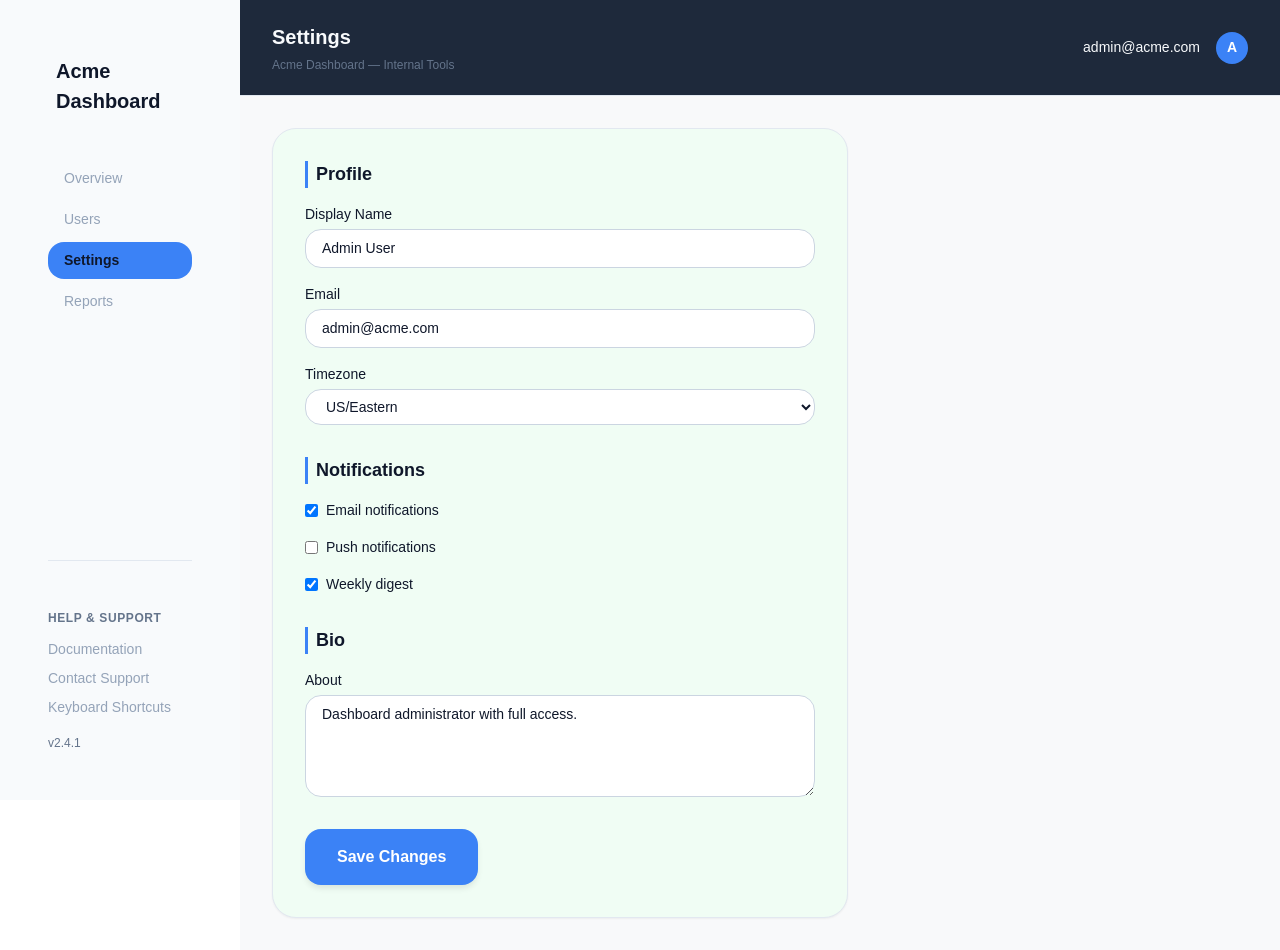
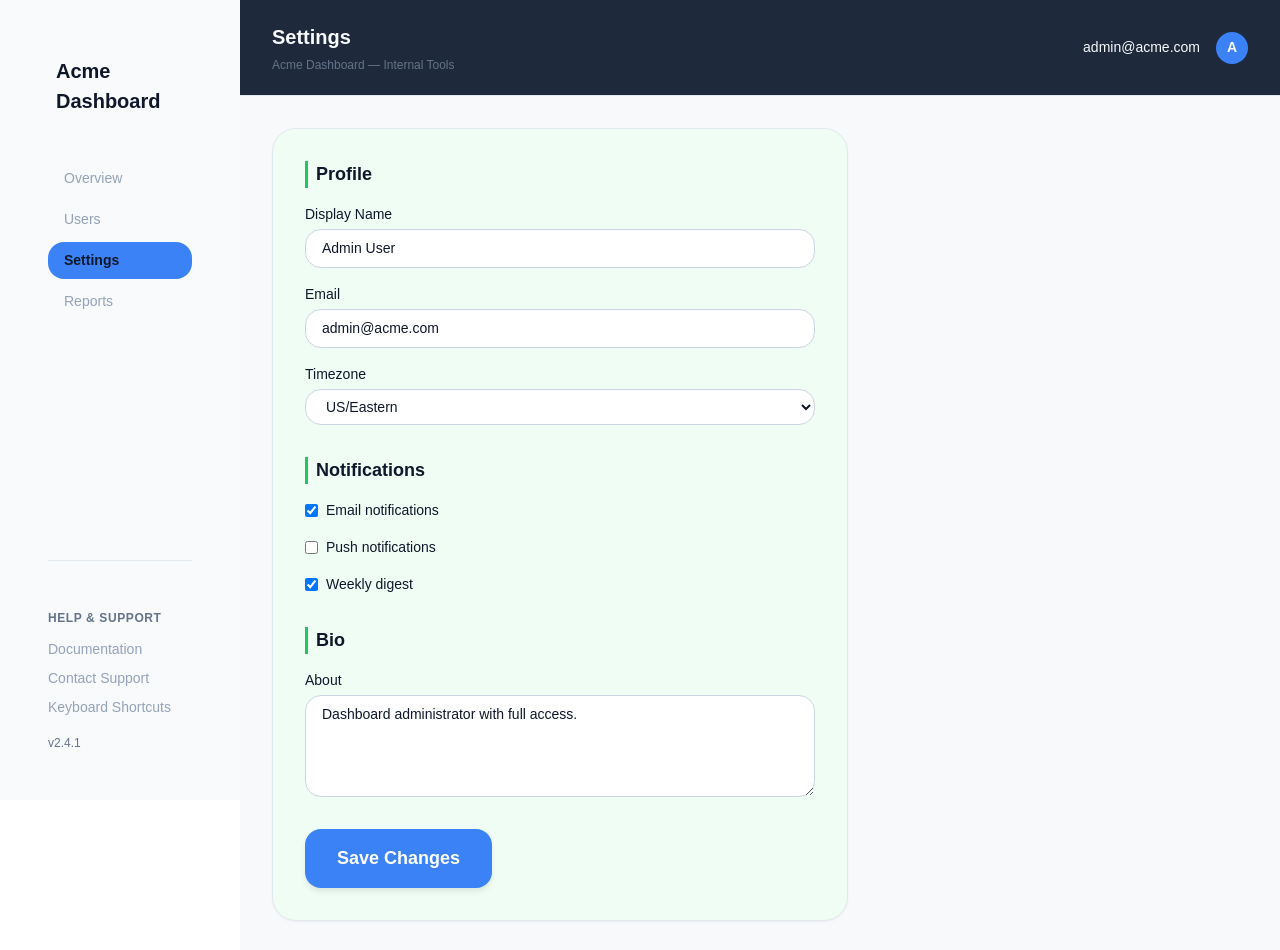
Before and after one commit to dmcphillips13/triaige-sample-app, a Next.js app: page /settings in a window 1280 px wide. Shown: the top 950 px of the page. Built offline with nearby package versions, Linux system fonts and the light colour scheme.

Commit message:
Restyle settings section headers and fix table display

```diff
--- a/src/app/settings/page.tsx
+++ b/src/app/settings/page.tsx
@@ -28,7 +28,7 @@ export default function SettingsPage() {
                 fontWeight: 600,
                 margin: "0 0 var(--spacing-md) 0",
                 color: "var(--color-text-primary)",
-                borderLeft: "3px solid var(--color-accent)",
+                borderLeft: "3px solid var(--color-success)",
                 paddingLeft: "var(--spacing-sm)",
               }}
             >
@@ -53,7 +53,7 @@ export default function SettingsPage() {
                 fontWeight: 600,
                 margin: "0 0 var(--spacing-md) 0",
                 color: "var(--color-text-primary)",
-                borderLeft: "3px solid var(--color-accent)",
+                borderLeft: "3px solid var(--color-success)",
                 paddingLeft: "var(--spacing-sm)",
               }}
             >
@@ -74,7 +74,7 @@ export default function SettingsPage() {
                 fontWeight: 600,
                 margin: "0 0 var(--spacing-md) 0",
                 color: "var(--color-text-primary)",
-                borderLeft: "3px solid var(--color-accent)",
+                borderLeft: "3px solid var(--color-success)",
                 paddingLeft: "var(--spacing-sm)",
               }}
             >
@@ -94,7 +94,7 @@ export default function SettingsPage() {
               color: "white",
               border: "none",
               borderRadius: "var(--radius-md)",
-              fontSize: "var(--font-size-base)",
+              fontSize: "var(--font-size-lg)",
               fontWeight: 600,
               cursor: "pointer",
               alignSelf: "flex-start",
--- a/src/components/data-table.tsx
+++ b/src/components/data-table.tsx
@@ -50,7 +50,7 @@ export default function DataTable({ rows }: { rows: Row[] }) {
             ))}
           </tr>
         </thead>
-        <tbody style={{ maxHeight: "120px", overflow: "hidden", display: "block", visibility: "hidden" }}>
+        <tbody>
           {rows.map((row) => (
             <tr
               key={row.id}
```
